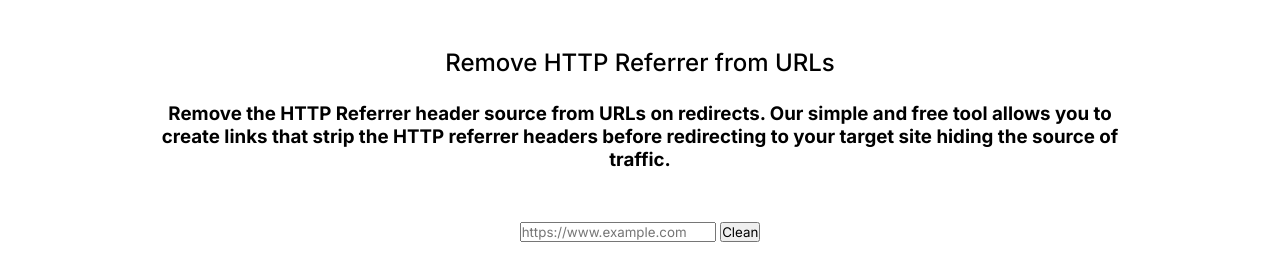
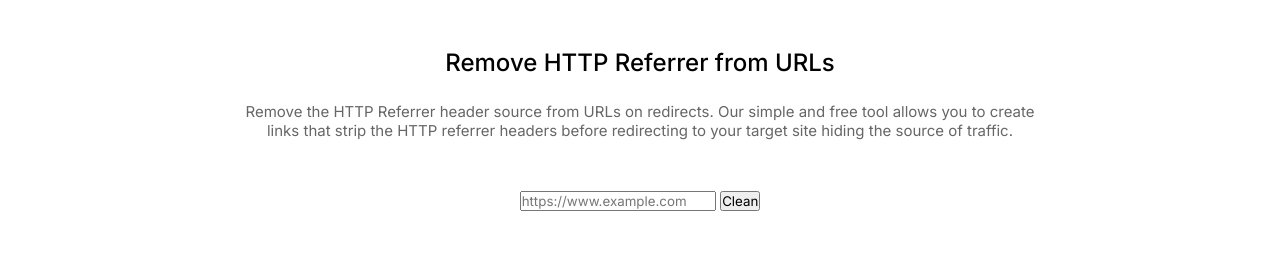
Before and after one commit to ahmadshahzad777/blanked, a website: page views/index.html in a window 1280 px wide. Shown: the part 102-360 px from the top of the page. Drawn offline with nearby package versions, Linux system fonts and the light colour scheme; files that its build step writes are made by us from their sources.

Commit message:
Designed the slogan.

```diff
--- a/scss/partials/content/_headings.scss
+++ b/scss/partials/content/_headings.scss
@@ -4,4 +4,5 @@
     grid-gap: 25px;
 
     @import 'headings/heading';
+    @import 'headings/slogan';
 }
--- /dev/null
+++ b/scss/partials/content/headings/_slogan.scss
@@ -0,0 +1,8 @@
+#slogan {
+    font-style: normal;
+    font-weight: 400;
+    font-size: 15px;
+    color: #666666;
+    max-width: 800px;
+    margin: 0 auto;
+}
```
